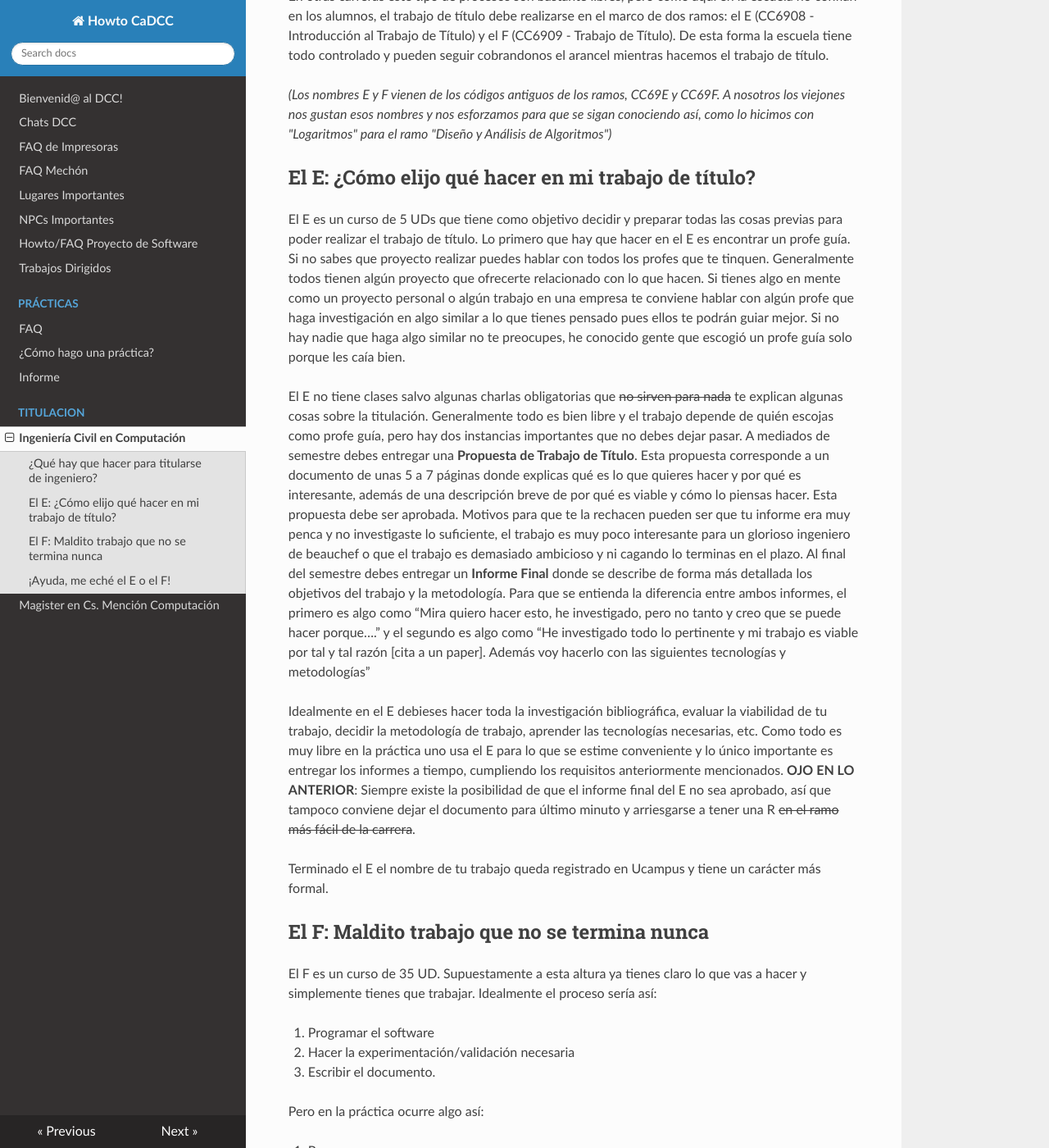
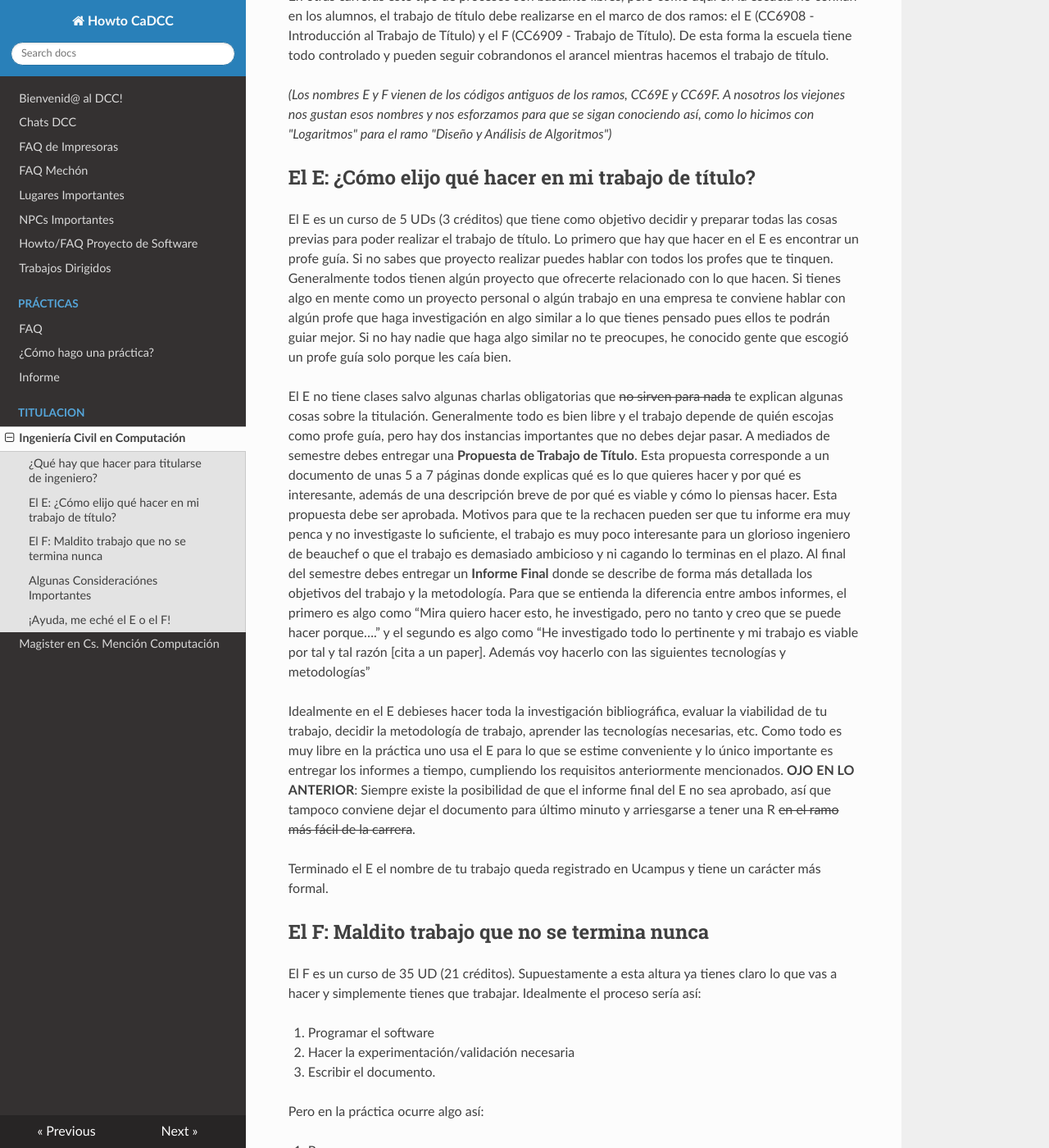
Before and after one commit to cadcc/howto, an MkDocs documentation site: the page built from docs/Titulacion/ingenieria.md, in a window 1280 px wide and 1400 px high, scrolled down 592 px. Shown: the whole window at 82% size. Built offline with MkDocs 1.6.1, drawn with Linux system fonts in a browser that asks for light colours; nearby versions of some CDN libraries; some of the changed text lies outside the part shown.

Commit message:
Se agregaron un par de detalles sobre el E y el F de acuerdo a http://escuela.ingenieria.uchile.cl/pregrado/informacion-para-estudiantes/trabajo-de-titulo

```diff
--- a/docs/Titulacion/ingenieria.md
+++ b/docs/Titulacion/ingenieria.md
@@ -14,7 +14,7 @@ _(Los nombres E y F vienen de los códigos antiguos de los ramos, CC69E y CC69F.
 
 ## El E: ¿Cómo elijo qué hacer en mi trabajo de título?
 
-El E es un curso de 5 UDs que tiene como objetivo decidir y preparar todas las cosas previas para poder realizar el trabajo de título. Lo primero que hay que hacer en el E es encontrar un profe guía. Si no sabes que proyecto realizar puedes hablar con todos los profes que te tinquen. Generalmente todos tienen algún proyecto que ofrecerte relacionado con lo que hacen. Si tienes algo en mente como un proyecto personal o algún trabajo en una empresa te conviene hablar con algún profe que haga investigación en algo similar a lo que tienes pensado pues ellos te podrán guiar mejor. Si no hay nadie que haga algo similar no te preocupes, he conocido gente que escogió un profe guía solo porque les caía bien.
+El E es un curso de 5 UDs (3 créditos) que tiene como objetivo decidir y preparar todas las cosas previas para poder realizar el trabajo de título. Lo primero que hay que hacer en el E es encontrar un profe guía. Si no sabes que proyecto realizar puedes hablar con todos los profes que te tinquen. Generalmente todos tienen algún proyecto que ofrecerte relacionado con lo que hacen. Si tienes algo en mente como un proyecto personal o algún trabajo en una empresa te conviene hablar con algún profe que haga investigación en algo similar a lo que tienes pensado pues ellos te podrán guiar mejor. Si no hay nadie que haga algo similar no te preocupes, he conocido gente que escogió un profe guía solo porque les caía bien.
 
 El E no tiene clases salvo algunas charlas obligatorias que <s>no sirven para nada</s> te explican algunas cosas sobre la titulación. Generalmente todo es bien libre y el trabajo depende de quién escojas como profe guía, pero hay dos instancias importantes que no debes dejar pasar. A mediados de semestre debes entregar una **Propuesta de Trabajo de Título**. Esta propuesta corresponde a un documento de unas 5 a 7 páginas donde explicas qué es lo que quieres hacer y por qué es interesante, además de una descripción breve de por qué es viable y cómo lo piensas hacer. Esta propuesta debe ser aprobada. Motivos para que te la rechacen pueden ser que tu informe era muy penca y no investigaste lo suficiente, el trabajo es muy poco interesante para un glorioso ingeniero de beauchef o que el trabajo es demasiado ambicioso y ni cagando lo terminas en el plazo. Al final del semestre debes entregar un **Informe Final** donde se describe de forma más detallada los objetivos del trabajo y la metodología. Para que se entienda la diferencia entre ambos informes, el primero es algo como “Mira quiero hacer esto, he investigado, pero no tanto y creo que se puede hacer porque….” y el segundo es algo como “He investigado todo lo pertinente y mi trabajo es viable por tal y tal razón [cita a un paper]. Además voy hacerlo con las siguientes tecnologías y metodologías”
 
@@ -24,7 +24,7 @@ Terminado el E el nombre de tu trabajo queda registrado en Ucampus y tiene un ca
 
 ## El F: Maldito trabajo que no se termina nunca
 
-El F es un curso de 35 UD. Supuestamente a esta altura ya tienes claro lo que vas a hacer y simplemente tienes que trabajar. Idealmente el proceso sería así:
+El F es un curso de 35 UD (21 créditos). Supuestamente a esta altura ya tienes claro lo que vas a hacer y simplemente tienes que trabajar. Idealmente el proceso sería así:
 
 1. Programar el software
 1. Hacer la experimentación/validación necesaria
@@ -47,9 +47,13 @@ Pero en la práctica ocurre algo así:
 1. Darte cuenta que si no empiezas a escribir el documento nunca terminarás y llorar un poco más
 1. Escribir el documento
 
-Al final del F tienes que entregar tu **Memoria**, ese documento que suele empastarse y puedes mostrar con orgullo a tus padres. La **Memoria** es revisada por una comisión, que consiste en tu profe guía y generalmente otro profe del DCC más uno externo, pero realmente no hay restricciones para esto. Idealmente los otros profes deberían estar relacionados con el área, pero como son muy pocos siempre ponen a alguien que no tiene idea de lo que estás haciendo. Luego de que tu comisión revise el documento te dan correcciones y te ponen una nota que en la práctica sólo sirve para aprobar o rechazar tu memoria. Si apruebas esta instancia luego tienes algún tiempo para arreglar las correcciones y programar tu defensa.
+Al final del F tienes que entregar tu **Memoria**, ese documento que suele empastarse y puedes mostrar con orgullo a tus padres. La **Memoria** es revisada por una comisión, que consiste en tu profe guía y generalmente otro profe del DCC más uno externo, pero realmente no hay restricciones para esto. Idealmente los otros profes deberían estar relacionados con el área, pero como son muy pocos siempre ponen a alguien que no tiene idea de lo que estás haciendo. Luego de que tu comisión revise el documento te dan correcciones y te ponen una nota que en la práctica sólo sirve para aprobar o rechazar tu memoria. Si apruebas esta instancia luego **tienes 3 semanas después que te entregaron la nota** para arreglar las correcciones y programar tu defensa.
 
 La defensa es la última instancia. Debes hacer una presentación de 20 minutos a tu comisión hablando de todo lo que hiciste en tu Trabajo de Título y demostrando que sabes mucho, mucho. Luego de terminar la presentación los profes te hacen preguntas. Al final de todo el proceso te hacen salir de la sala y la comisión <s>habla de cómo están sus hijos o dónde irán después a almorzar</s> se da el tiempo de deliberar la nota que te pondrán. Esta nota después es promediada con tus notas de los dos últimos años para dar resultado a tu nota de titulación (Así es! **nada de lo que hiciste en la licenciatura tiene valor alguno**).
+
+## Algunas Consideraciónes Importantes
+
+* Si estás dando el F no puedes tomar más de 15 UD's (9 créditos) adicionales.
 
 ## ¡Ayuda, me eché el E o el F!
 
```
Also changed, not shown: other parts of docs/Titulacion/ingenieria.md (+2 -0 lines).
